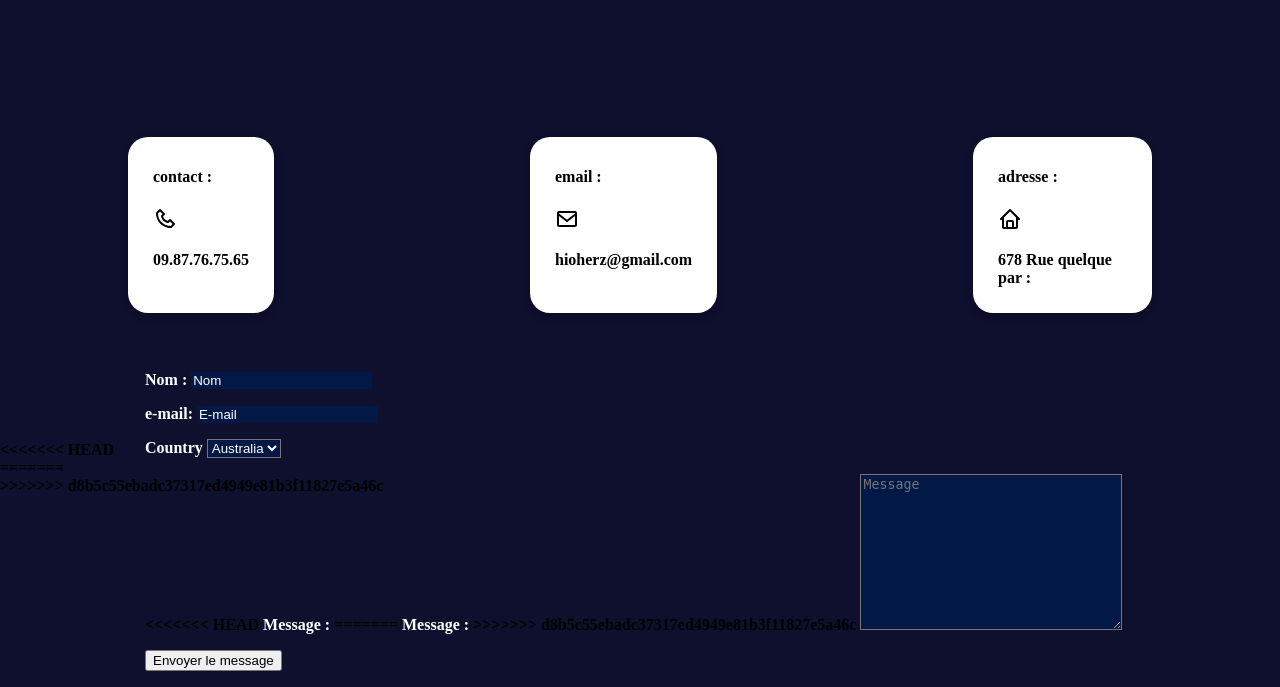
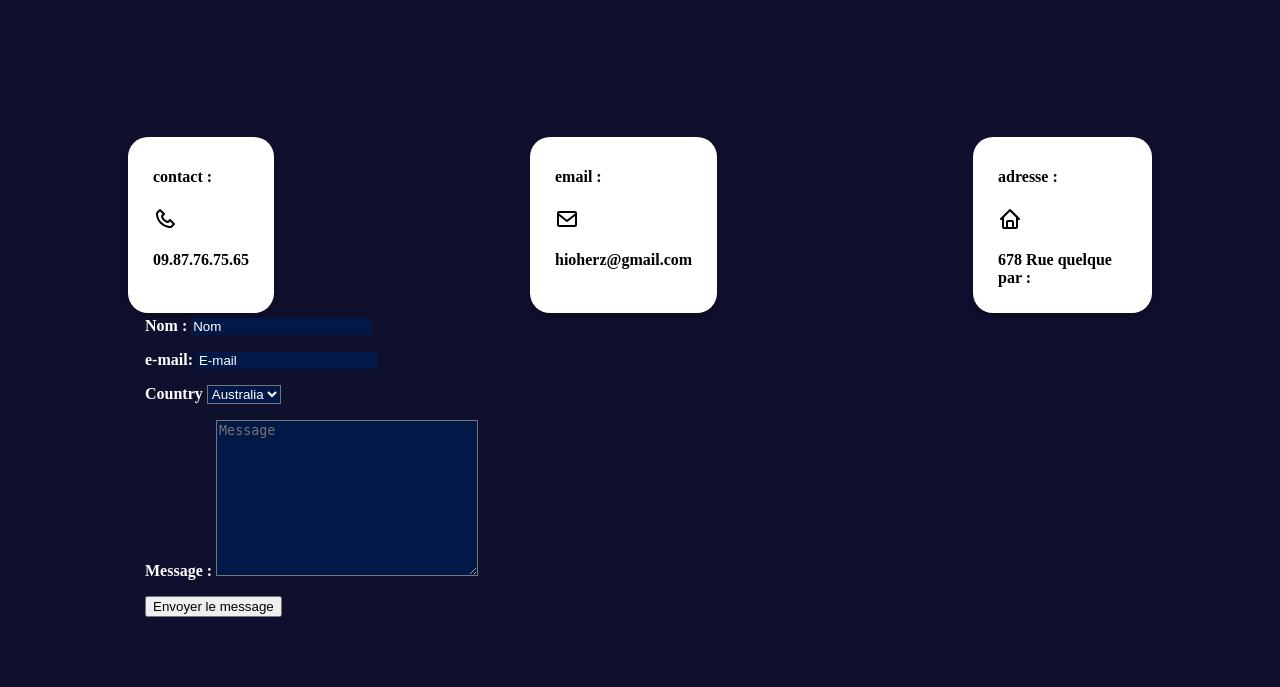
Before and after one commit to kvong92/L1_ALT_Puissance_4_KevinV, a PHP site: page /contact.html in a window 1280 px wide. Shown: the part 215-902 px from the top of the page. After the commit the page ends 832 px from the top, so only its background shows below. Run offline with PHP 8.4, Linux system fonts and the light colour scheme.

Commit message:
contactv2

```diff
--- a/assets/css/contact.css
+++ b/assets/css/contact.css
@@ -108,6 +108,4 @@ background-color: #021846 ;
 
 .corps-formulaire input::placeholder {
     color: white;
-=======
->>>>>>> d8b5c55ebadc37317ed4949e81b3f11827e5a46c
 }
--- a/contact.html
+++ b/contact.html
@@ -42,11 +42,7 @@
             </div>
         </div>
     </div>
-<<<<<<< HEAD
 <div class="corps-formulaire">
-=======
-<div class="corp-formulaire">
->>>>>>> d8b5c55ebadc37317ed4949e81b3f11827e5a46c
     <form>
 
             <p>
@@ -69,11 +65,7 @@
             </p>
 
             <p>
-<<<<<<< HEAD
                 <label id="message" for="msg">Message :</label>
-=======
-                <label for="msg">Message :</label>
->>>>>>> d8b5c55ebadc37317ed4949e81b3f11827e5a46c
                 <textarea name="" id="msg" cols="30" rows="10" placeholder="Message"></textarea>
             </p>
             <p class="button">
```
